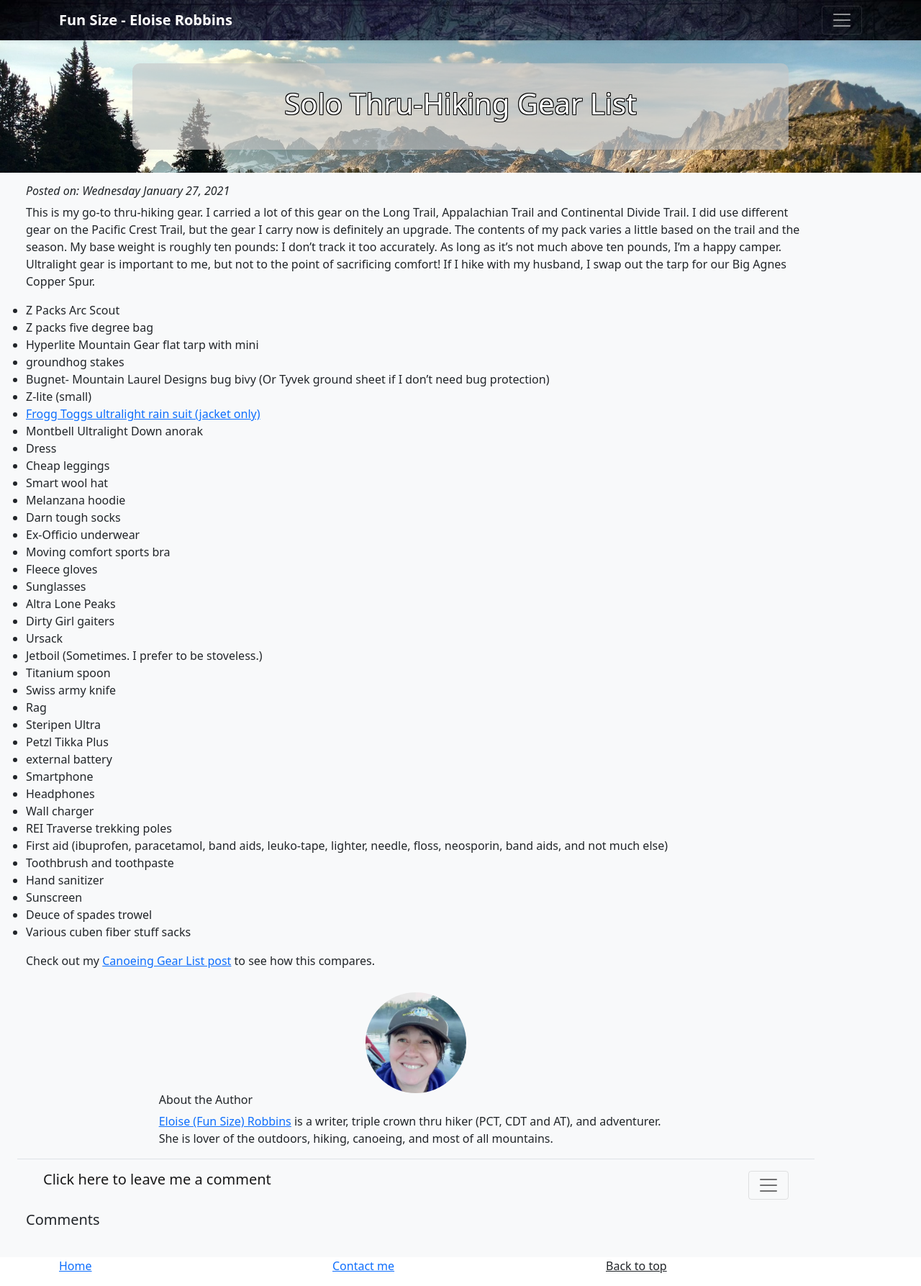
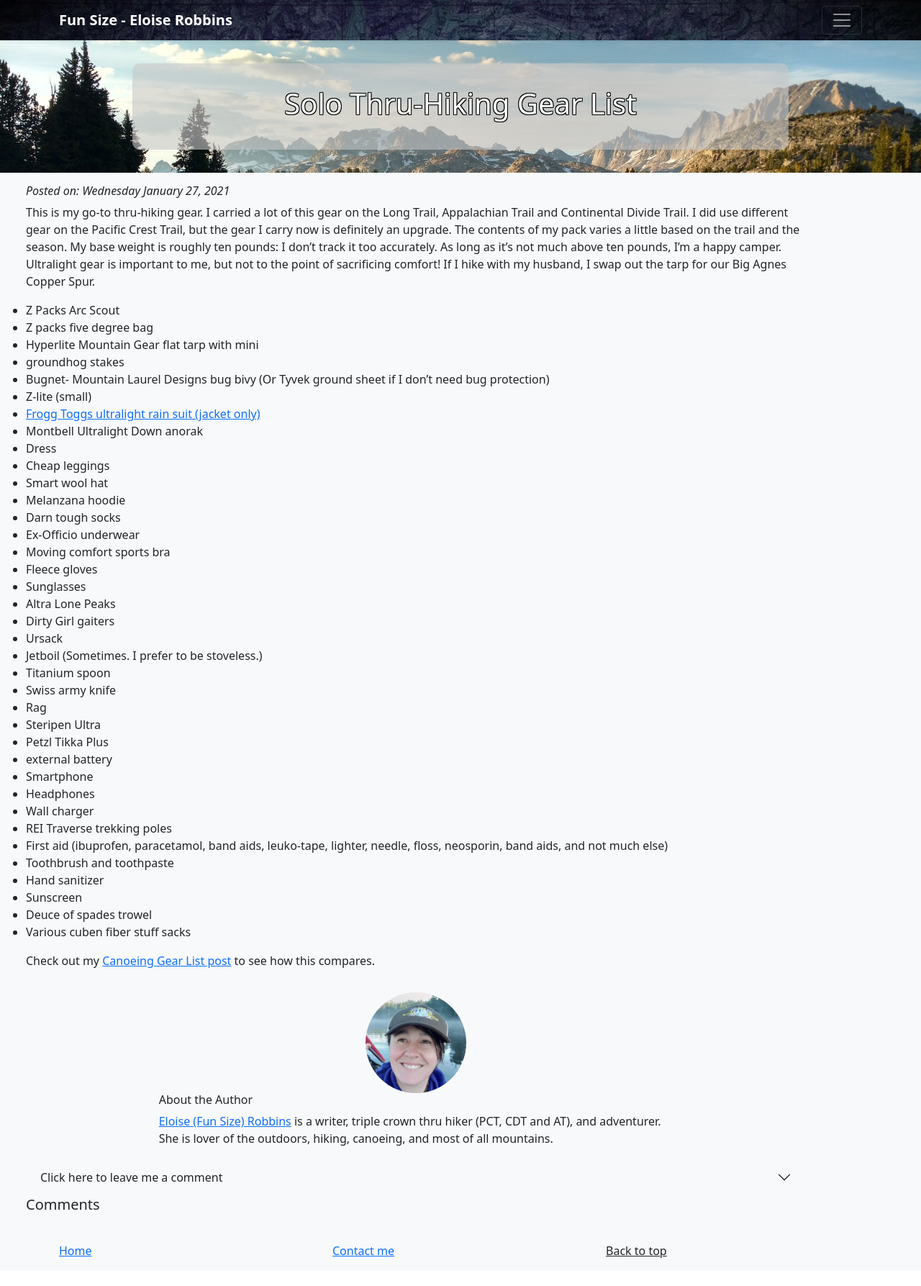
Before and after one commit to number5alive/funsizehikes, a Jekyll site: the page built from blog/_posts/2021-01-27-SoloThruHikingGear.md, in a window 1280 px wide. Shown: the whole page at 72% size. Built offline with Jekyll 4.4.1, drawn with Linux system fonts in a browser that asks for light colours; after the commit the page ends 1766 px from its top, so only the background shows below that.

Commit message:
comments: fixed the stylizing so it's an accordion with fewer effects

```diff
--- a/_includes/comments.md
+++ b/_includes/comments.md
@@ -5,14 +5,17 @@
 {% assign brainsurl="http://localhost:5200" %}
 {% endif %}
 
-<nav class="navbar navbar-light bg-light border-top">
-  <div class="container-fluid">
-    <p class="navbar-brand">Click here to leave me a comment</p>
-    <button class="navbar-toggler" type="button" data-bs-toggle="collapse" data-bs-target="#navbarSupportedContent" aria-controls="navbarSupportedContent" aria-expanded="false" aria-label="Toggle navigation">
-      <span class="navbar-toggler-icon"></span>
-    </button>
-    <div class="collapse navbar-collapse" id="navbarSupportedContent">
-      <form action="{{brainsurl}}/comments/{{id}}" method="POST" target="_blank">
+<div class="accordion accordion-flush" id="accordionComments">
+  <div class="accordion-item">
+    <h2 class="accordion-header" id="headingOne">
+      <button class="accordion-button collapsed" type="button" data-bs-toggle="collapse" data-bs-target="#collapseCommentForm" aria-expanded="true" aria-controls="collapseCommentForm">
+      Click here to leave me a comment
+      </button>
+    </h2>
+    <div id="collapseCommentForm" class="accordion-collapse collapse" aria-labelledby="headingOne" data-bs-parent="#accordionComments">
+      <div class="accordion-body">
+
+      <form id="commentform" action="{{brainsurl}}/comments/{{id}}" method="POST" target="formresponse" onsubmit="onSubmit()">
         <div class="mb-3">
           <input class="form-control" type="text" name="name" placeholder="Name" aria-label="default input example">
         </div>
@@ -23,9 +26,32 @@
         </div>
         <button type="submit" class="btn btn-primary">Submit</button>
       </form>
+      <iframe name='formresponse' class="visually-hidden" width='100', height='50'></iframe>
+      <div id="commentresponse" class="mb-3 text-center visually-hidden">
+        <p>Thank you for your comment! It has been received and should show up here once it's approved.</p>
+      </div>
+
+
+
+      </div>
     </div>
   </div>
 </div>
+
+<script>
+function onSubmit() {
+  console.log("yep, you got the javascript running!");
+  var elform=document.getElementById("commentform");
+  var elmsg=document.getElementById("commentresponse");
+
+  if( elform ) {
+    elform.classList.add("visually-hidden");
+  }
+  if( elmsg ) {
+    elmsg.classList.remove("visually-hidden");
+  }
+}
+</script>
 
 <h1 class="fs-5">Comments</h1>
 {% for comment in site.data.comments[{{id}}] %}
--- a/assets/funsizehikes.css
+++ b/assets/funsizehikes.css
@@ -81,30 +81,11 @@ footer p {
     background-size: cover;
 }
 
-/*
-
-.card {
-    background-repeat: no-repeat;
-    background-position: bottom center;
-    background-size: cover;
+.accordion-button:focus {
+  outline: 0 !important;
+  box-shadow: none;
 }
 
-.container {
-  margin: 0px 5px;
+.accordion-button:not(.collapsed) {
+  background-color: #f8f9fa !important;
 }
-
-.infocard {
-    border-style: solid;
-    border-color: lightgrey;
-    border-radius: 5px;
-    padding: 10px 10px;
-    margin: 20px 10px;
-    width: 100%;
-}
-
-.infocard h1 {
-  text-align: center;
-  padding-top: 25px
-}
-
-*/
```
